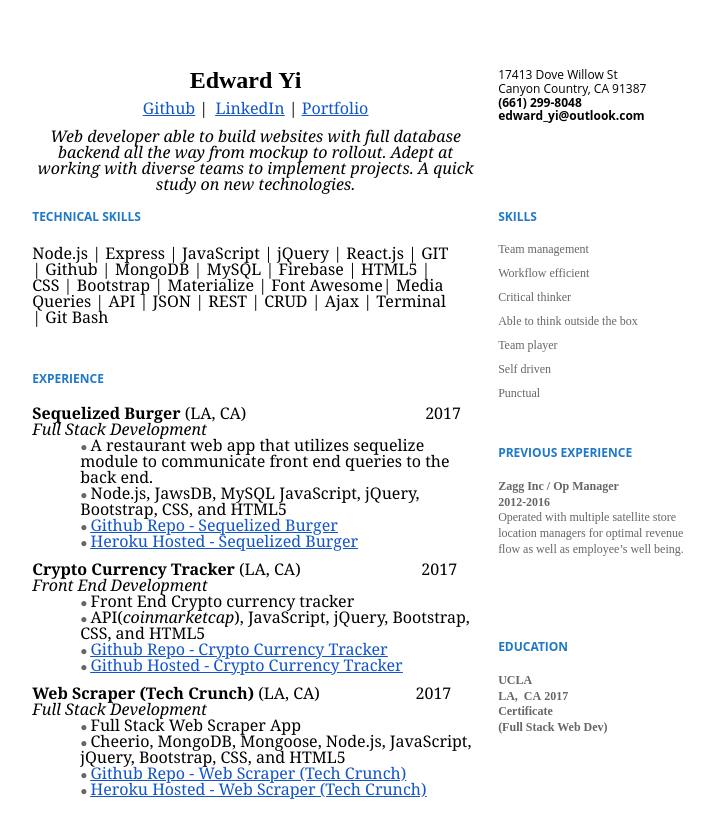
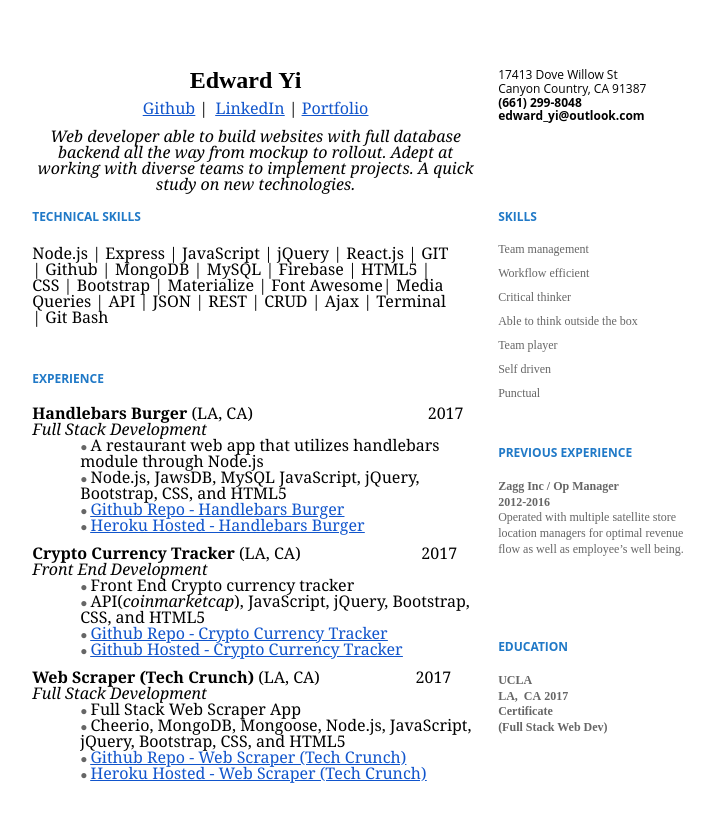
Before and after one commit to Forcium/Resume, a plain HTML site: page index.html in a window 1280 px wide. Shown: the whole page, without its empty margins (267-981 px from the left). Drawn offline with Linux system fonts and the light colour scheme; a web font is replaced by a local one.

Commit message:
adjusted burger app

```diff
--- a/index.html
+++ b/index.html
@@ -666,15 +666,15 @@
           <h1 class="c23" id="h.wvlt0svc9ahh"><span class="c1">Node.js | Express | JavaScript | jQuery | React.js | GIT | Github | MongoDB | MySQL | Firebase | HTML5 | CSS | Bootstrap | Materialize | Font Awesome| Media Queries | API | JSON | REST | CRUD | Ajax | Terminal | Git Bash &nbsp;</span></h1>
           <h1 class="c5" id="h.4naeyj6xmfia"><span class="c21">EXPERIENCE</span></h1>
           <p class="c2"><span class="c3"></span></p>
-          <p class="c12"><span class="c16">Sequelized Burger </span><span class="c1">(LA, CA)&nbsp;&nbsp;&nbsp;&nbsp;&nbsp;&nbsp;&nbsp;&nbsp;&nbsp;&nbsp;&nbsp;&nbsp;&nbsp;&nbsp;&nbsp;&nbsp;&nbsp;&nbsp;&nbsp;&nbsp;&nbsp;&nbsp;&nbsp;&nbsp;&nbsp;&nbsp;&nbsp;&nbsp;&nbsp;&nbsp;&nbsp;&nbsp;&nbsp;&nbsp;&nbsp;&nbsp;&nbsp;&nbsp;&nbsp;&nbsp;&nbsp;&nbsp; 2017</span></p>
+          <p class="c12"><span class="c16">Handlebars Burger </span><span class="c1">(LA, CA)&nbsp;&nbsp;&nbsp;&nbsp;&nbsp;&nbsp;&nbsp;&nbsp;&nbsp;&nbsp;&nbsp;&nbsp;&nbsp;&nbsp;&nbsp;&nbsp;&nbsp;&nbsp;&nbsp;&nbsp;&nbsp;&nbsp;&nbsp;&nbsp;&nbsp;&nbsp;&nbsp;&nbsp;&nbsp;&nbsp;&nbsp;&nbsp;&nbsp;&nbsp;&nbsp;&nbsp;&nbsp;&nbsp;&nbsp;&nbsp;&nbsp; 2017</span></p>
           <p
             class="c12"><span class="c19 c22 c28">Full Stack Development</span></p>
             <ul class="c15 lst-kix_ogh4lryqb7e9-0 start">
-              <li class="c12 c13"><span class="c1">A restaurant web app that utilizes sequelize module to communicate front end queries to the back end.</span></li>
+              <li class="c12 c13"><span class="c1">A restaurant web app that utilizes handlebars module through Node.js</span></li>
               <li class="c12 c13"><span class="c1">Node.js, JawsDB, MySQL JavaScript, jQuery, Bootstrap, CSS, and HTML5</span></li>
-              <li class="c12 c13"><span class="c14"><a class="c11" href="https://github.com/Forcium/sequelizedBurger" target="_blank">Github Repo - Sequelized Burger</a></span></li>
+              <li class="c12 c13"><span class="c14"><a class="c11" href="https://github.com/Forcium/burger" target="_blank">Github Repo - Handlebars Burger</a></span></li>
               <li
-                class="c12 c13"><span class="c14"><a class="c11" href="https://dry-atoll-38666.herokuapp.com/" target="_blank">Heroku Hosted - Sequelized Burger</a></span><span class="c1">&nbsp;</span></li>
+                class="c12 c13"><span class="c14"><a class="c11" href="https://whispering-savannah-54867.herokuapp.com/" target="_blank">Heroku Hosted - Handlebars Burger</a></span><span class="c1">&nbsp;</span></li>
             </ul>
             <p class="c7"><span class="c1"></span></p>
             <p class="c12"><span class="c16">Crypto Currency Tracker </span><span class="c1">(LA, CA)&nbsp;&nbsp;&nbsp;&nbsp;&nbsp;&nbsp;&nbsp;&nbsp; &nbsp; &nbsp; &nbsp; &nbsp; &nbsp; &nbsp; &nbsp; &nbsp; &nbsp; &nbsp; 2017</span></p>
```
